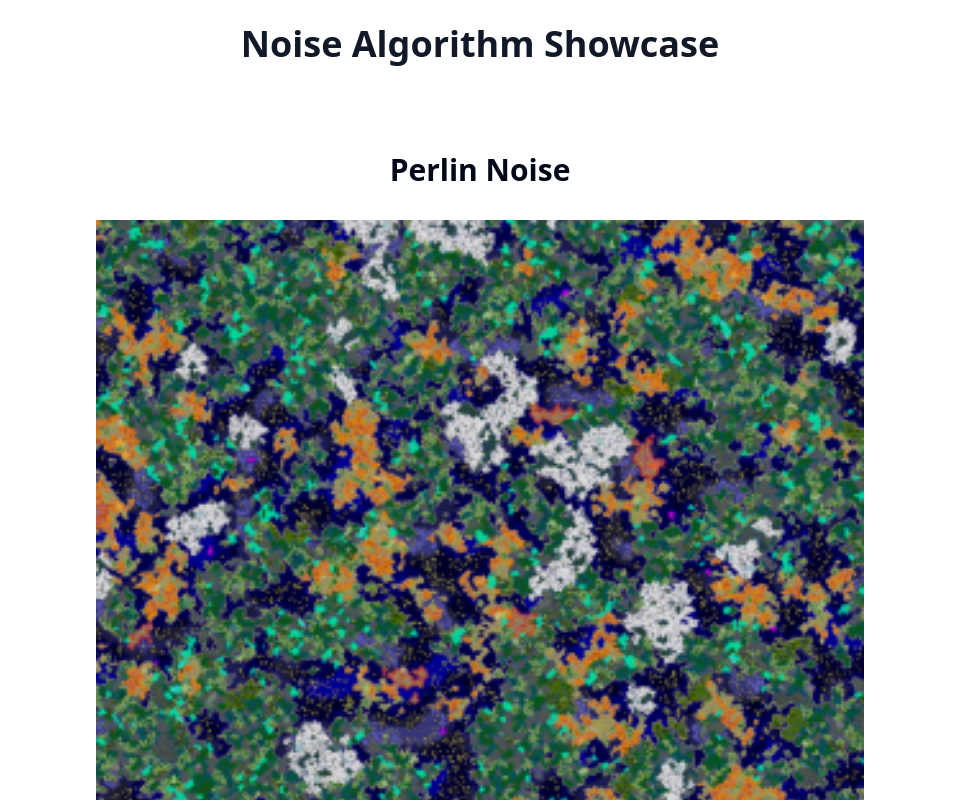
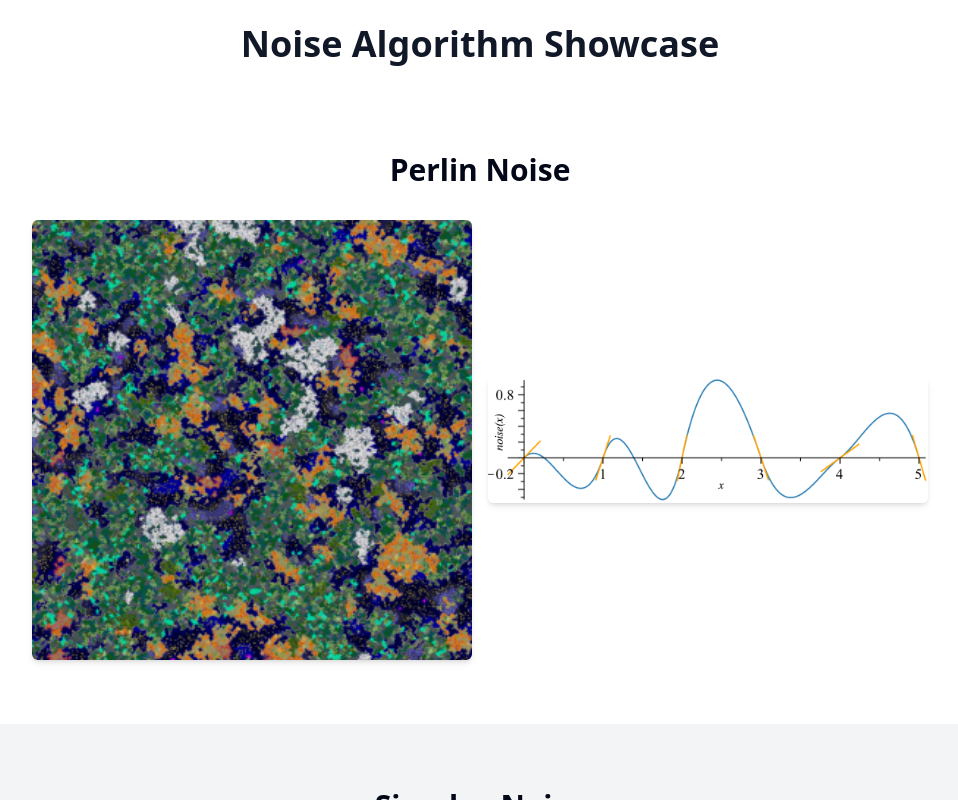
Before and after one commit to BavouilleDev/noise-slide-showcase, a React (Vite) app: page / in a window 1280 px wide. Shown: the top 800 px of the page, without its empty margins (160-1118 px from the left). Built offline with nearby package versions, Linux system fonts and the light colour scheme.

Commit message:
Refactor: Adjust image sizes and slider behavior
- Reduced the size of the first two image pairs.
- Added the description images for the noise sections.
- Fixed the images and made the slider control their visibility proportion.

```diff
--- a/src/components/ImageSlider.tsx
+++ b/src/components/ImageSlider.tsx
@@ -62,15 +62,7 @@ const ImageSlider: React.FC<ImageSliderProps> = ({
   }, []);
 
   if (!enableSlider) {
-    return (
-      <div className={cn("relative w-full max-w-3xl select-none", className)}>
-        <img
-          src={leftImage}
-          alt={leftAlt}
-          className="w-full object-contain"
-        />
-      </div>
-    );
+    return null;
   }
 
   return (
--- a/src/components/NoiseSection.tsx
+++ b/src/components/NoiseSection.tsx
@@ -16,7 +16,6 @@ interface NoiseSectionProps {
 
 const NoiseSection: React.FC<NoiseSectionProps> = ({
   title,
-  description,
   leftImage,
   rightImage,
   leftAlt,
@@ -29,6 +28,24 @@ const NoiseSection: React.FC<NoiseSectionProps> = ({
       <div className="max-w-4xl mx-auto">
         <h2 className="text-3xl font-bold mb-8 text-center">{title}</h2>
 
+        {!enableSlider ? (
+          <div className="flex flex-col sm:flex-row justify-center gap-4 items-center">
+            <div className="w-full sm:w-1/2 max-w-md">
+              <img
+                src={leftImage}
+                alt={leftAlt}
+                className="w-full h-auto object-contain rounded-md shadow-md"
+              />
+            </div>
+            <div className="w-full sm:w-1/2 max-w-md">
+              <img
+                src={rightImage}
+                alt={rightAlt}
+                className="w-full h-auto object-contain rounded-md shadow-md"
+              />
+            </div>
+          </div>
+        ) : (
           <div className="flex justify-center">
             <ImageSlider
               leftImage={leftImage}
@@ -38,6 +55,7 @@ const NoiseSection: React.FC<NoiseSectionProps> = ({
               enableSlider={enableSlider}
             />
           </div>
+        )}
       </div>
     </section>
   );
```
Lines whose indentation alone changed are shown as unchanged.
